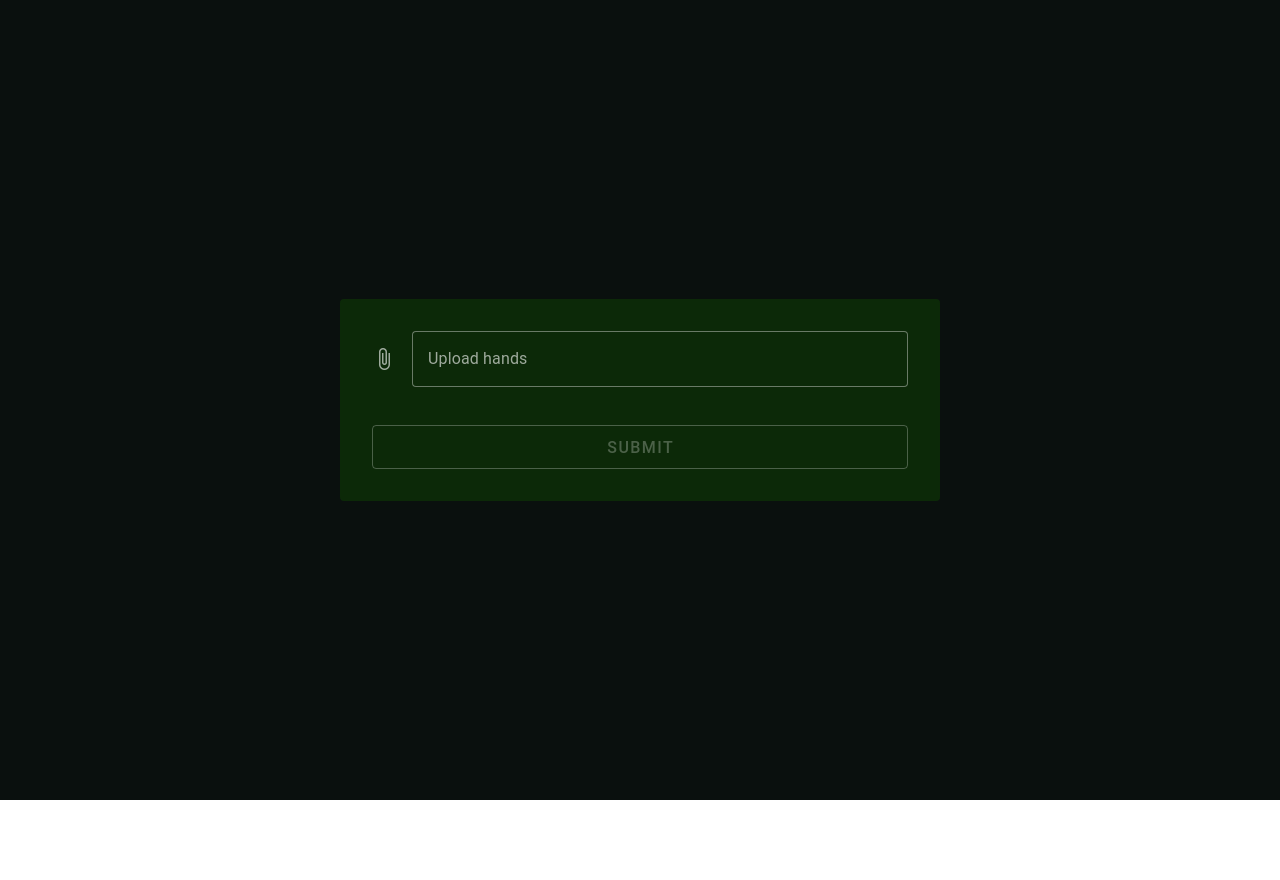
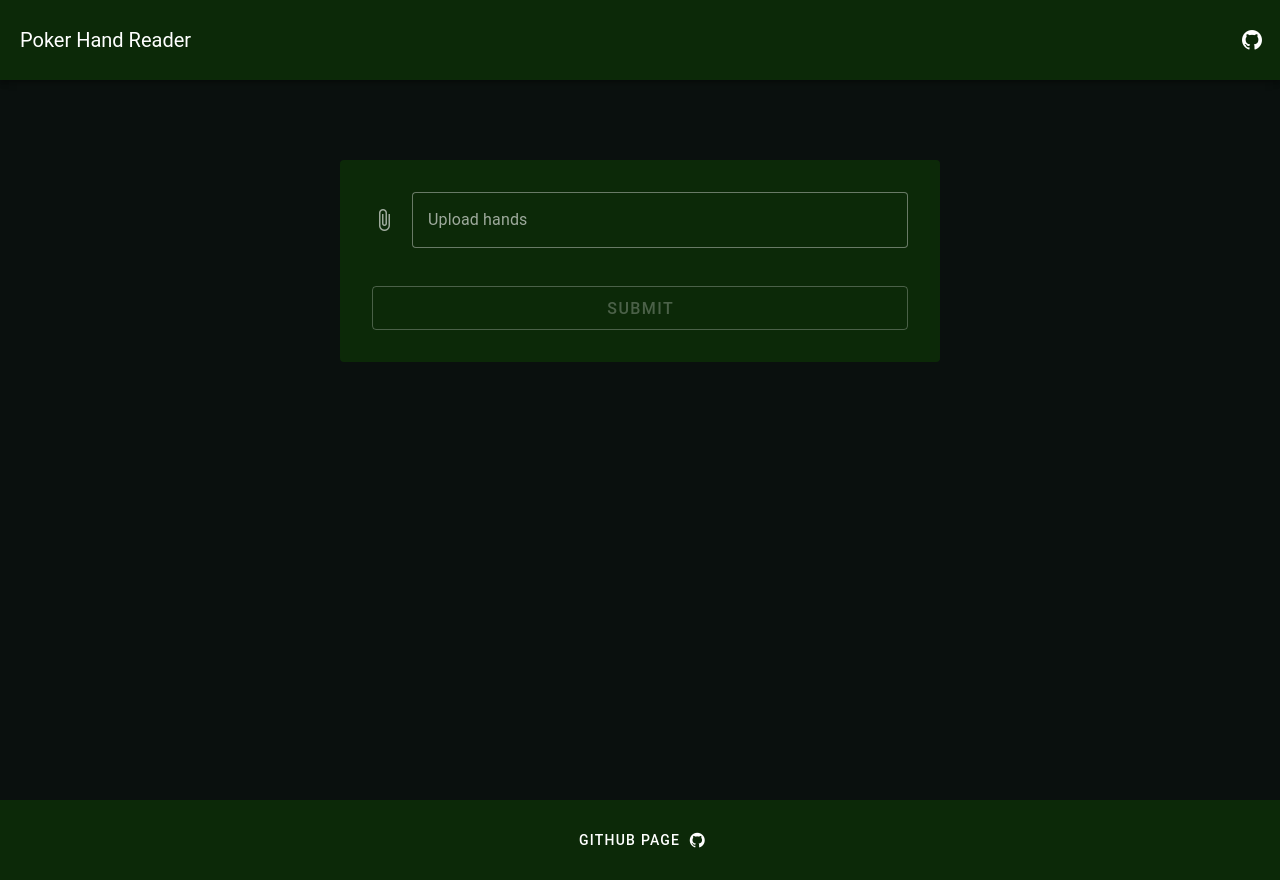
Before and after one commit to Tchander/pokerok-hand-reader, a Vue app: page / in a window 1280 px wide. Before the commit the page ends 800 px from the top, so only its background shows below. Built offline with nearby package versions, Linux system fonts and the light colour scheme.

Commit message:
added header and footer

```diff
--- a/src/App.vue
+++ b/src/App.vue
@@ -1,22 +1,42 @@
 <template>
-  <div class="app">
-    <FileForm />
-  </div>
+  <v-app class="app">
+    <v-app-bar color="#0c2908" height="80" absolute>
+      <v-app-bar-title>Poker Hand Reader</v-app-bar-title>
+      <template v-slot:append>
+        <v-btn icon="mdi-github" @click="goToGithubPage" />
+      </template>
+    </v-app-bar>
+    <main class="content">
+      <FileForm />
+    </main>
+    <v-footer class="footer" color="#0c2908" height="80">
+      <v-btn variant="text" append-icon="mdi-github" @click="goToGithubPage">
+        Github Page
+      </v-btn>
+    </v-footer>
+  </v-app>
 </template>
 
 <script setup lang="ts">
 import FileForm from '@/components/FileForm.vue';
+
+function goToGithubPage() {
+  window.open('https://github.com/Tchander/pokerok-hand-reader', '_blank');
+}
 </script>
 
 <style scoped>
-.app {
-  background-color: #0a100e;
+.content {
   display: flex;
   flex-direction: column;
-  justify-content: center;
-  align-items: center;
-  margin: 0 auto;
-  padding: 0 32px;
+  background-color: #0a100e;
+  padding: 160px 32px 40px;
   min-height: 100dvh;
 }
+
+.footer {
+  display: flex;
+  align-items: center;
+  justify-content: center;
+}
 </style>
--- a/src/utils/parser.ts
+++ b/src/utils/parser.ts
@@ -14,7 +14,7 @@ export const BOARDS_AMOUNT_MAP: Record<string, BoardsAmount> = {
 };
 
 export function isHero(id: PlayerId) {
-  return id === KEY_WORDS.HERO;
+  return id === KEY_WORDS.HERO as string;
 }
 
 export function getBlinds(arr: string[]): Blinds {
```
